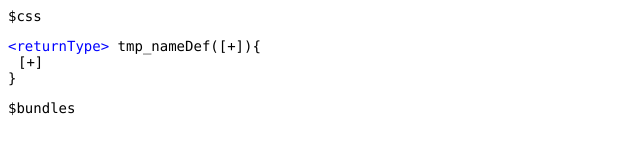
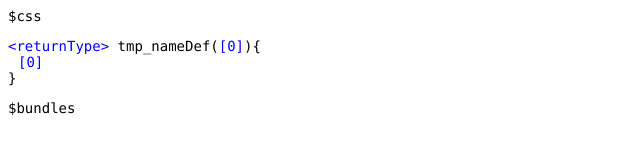
Before and after one commit to sunny-lan/blockcode, a React app: page / in a window 1280 px wide. Shown: the top 160 px of the page, without its empty margins (0-640 px from the left). Built offline with nearby package versions, Linux system fonts and the light colour scheme.

Commit message:
Before refactor for implicit child support

```diff
--- a/src/core/Editor.tsx
+++ b/src/core/Editor.tsx
@@ -36,9 +36,11 @@ export default function Editor(props: EditorProps): JSX.Element {
     const [selected, setSelected] = useState<Block[] | undefined>()
     const renderBlock = useMemo(() => makeRenderer(props.languageRender), [props.languageRender])
 
-    function onSelect(selected?: Block[]) {
+    function onSelect(selected?: Block[],done?:()=>void) {
         setSelected(selected)
+        console.log(selected)
         setSuggestions(selected && props.language.suggest(selected))
+        done && done()
     }
 
     function replaceSelection(newVal: Block) {
--- a/src/lang/Basic.tsx
+++ b/src/lang/Basic.tsx
@@ -3,10 +3,10 @@ import * as React from "react";
 import {lookupChild2, setChild} from "~core/TreeUtils";
 import {Block, BlockChildren, BlockType} from "~core/Block";
 import {useContext} from "react";
-import {BlockContext, EditorContext, RenderProps, getChild, BlockRenderer} from "~/render";
-import {ChildRenderer} from "~render/BasicRenderers";
+import {BlockContext, EditorContext, RenderProps, getChild, BlockRenderer, getChildOpt, getChildOpt2} from "~/render";
+import {ChildRenderer, OptChild, OptionalChild} from "~render/BasicRenderers";
 
-export interface ArrayBlockProps extends RenderProps {
+export interface ArrayBlockProps extends RenderProps<false> {
 
     Separator?: JSX.Element
     parentStyle?: React.CSSProperties,
@@ -22,50 +22,27 @@ export function ArrayBlock(props: ArrayBlockProps) {
     if (!children) throw new Error('Expected child to have elements');
 
 
-    function Inserter() {
-        const style: React.CSSProperties = {
-            background: 'none',
-            border: 'none'
-        };
-
-        const ctx = useContext(EditorContext);
-        if (!ctx) style.color = 'gray';
-
-        return <a
-            style={style}
-
-            onClick={() => {
-                if (!ctx) return;
-                ctx.onChange(props.path.concat(block), setChild(block,len.toString(),{}))
-            }}
-
-
-        >[+]</a>;
-    }
-
-    const {RenderUnknown} = useContext2(BlockContext);
 
     const len = Object.keys(children).length;
     const elems = [];
-    for (let i = 0; i < len; i++) {
+    for (let i = 0; i <= len; i++) {
         if (i > 0)
             if (props.Separator)
                 elems.push(props.Separator)
-        elems.push(<ChildRenderer {...getChild(props, i.toString())}/>)
+        elems.push(<OptionalChild {...getChildOpt(props, i.toString())}/>)
     }
 
-    return <>{elems}<Inserter/></>
+    return <>{elems}</>
 }
 
-export function fromTemplate(template: string): BlockRenderer {
+export function fromTemplate(template: string): BlockRenderer<false> {
     const tokens: [Token, ParsedParams?][] = parseTemplate(template).map(token => {
         if (token.isTemplate) return [token, parseTemplateParam(token.value)]
         return [token]
     })
 
 
-    return function (props: RenderProps): JSX.Element {
-        const {RenderUnknown}=useContext2(BlockContext)
+    return function (props: RenderProps<false>): JSX.Element {
         function renderToken([token, _params]: [Token, ParsedParams?]) {
             if (token.isTemplate) {
                 const params = _params as ParsedParams
--- a/src/render/BasicRenderers.tsx
+++ b/src/render/BasicRenderers.tsx
@@ -1,10 +1,18 @@
 import * as React from 'react';
-import {useContext} from 'react';
+import {useContext, useEffect} from 'react';
 import {Block} from "~core/Block";
-import {BlockContext, ChildRenderProps, EditorContext} from "~render/index";
-import {useContext2} from "~core/Util";
+import {BlockContext, ChildRenderProps, EditorContext, EditorContextType} from "~render/index";
+import {arrayLast2, expectNonNull, useContext2} from "~core/Util";
+import {setChild} from "~core/TreeUtils";
 
-export function ChildRenderer(props: ChildRenderProps) {
+/**
+ * Renders an arbitrary child, handles if the child is missing
+ * Note; doesn't handle when child is undefined
+ *
+ * @param props
+ * @constructor
+ */
+export function ChildRenderer(props: EmptyBlockProps) {
     const {RenderUnknown} = useContext2(BlockContext)
     if (props.block.type)
         return <RenderUnknown {...props}/>
@@ -12,7 +20,90 @@ export function ChildRenderer(props: ChildRenderProps) {
         return <EmptyBlock {...props}/>
 }
 
-export function EmptyBlock(props: ChildRenderProps) {
+interface VirtualChildProps extends ChildRenderProps<true> {
+    children(childProps: ChildRenderProps<false>): JSX.Element
+
+}
+
+/**
+ * Makes it apparent to children that a certain child exists, even if it doesn't
+ * @param props
+ * @constructor
+ */
+export function VirtualChild(props: VirtualChildProps): JSX.Element {
+    const parentCtx = useContext(EditorContext)
+   // const [selected, setSelected] = React.useState<Block>()
+    const [virtualChild] = React.useState<Block>({})
+
+    const faked:EditorContextType|undefined=React.useMemo(()=>parentCtx && {
+        onSelect(path: Block[]) {
+            const selection = arrayLast2(path)
+            if (selection === virtualChild) {
+            //     setSelected(selection)
+                //TODO super sketch
+                const pChildren=arrayLast2(path,2).children;
+                if(!pChildren)throw new Error('bad');
+                const old=pChildren[props.childName];
+                pChildren[props.childName]=virtualChild;
+                parentCtx.onSelect(path, ()=>pChildren[props.childName]=old)
+            } else {
+            //     console.error('this should never happen, since virtualChild is the only child')
+            //     setSelected(undefined)
+                parentCtx.onSelect(path)
+            }
+
+            // parentCtx.onSelect(path)
+        },
+        onChange(path: Block[], newValue: Block) {
+            //TODO this is an optimization since it doesn't check the full path
+            if (arrayLast2(path) === virtualChild) {
+                //if we are setting the virtual child, we cannot directly use the path
+                //as it doesn't exist yet int the actual tree
+                const parent = arrayLast2(props.path);
+                parentCtx.onChange(props.path, setChild(parent, props.childName, newValue))
+            } else {
+                console.error('this should never happen, since virtualChild is the only child')
+                parentCtx.onChange(path, newValue)
+            }
+        },
+        selected:parentCtx.selected
+    },[props.childName,props.path,parentCtx]);
+
+    return <EditorContext.Provider value={faked}>
+        {props.children({
+            ...props,
+            block: virtualChild
+        })}
+    </EditorContext.Provider>
+}
+
+export function OptChild(props:ChildRenderProps<true>) {
+    return <VirtualChild {...props}>{props2=>(
+        <ChildRenderer {...props2} childHint={`[${props2.childName}]`}/>
+    )}</VirtualChild>
+}
+
+export function OptionalChild(props:ChildRenderProps<boolean>) {
+    if(props.block){
+        return ChildRenderer(props)
+    }else{
+        return OptChild(props)
+    }
+}
+
+export interface EmptyBlockProps extends ChildRenderProps<false> {
+    /**
+     * The text displayed to help the user know what this child is supposed to be
+     */
+    childHint?: string
+}
+
+/**
+ * Renders the tooltip for a missing block
+ * @param props
+ * @constructor
+ */
+export function EmptyBlock(props: EmptyBlockProps) {
     const root = props.block, path = props.path;
     const context = useContext(EditorContext)
 
@@ -27,11 +118,14 @@ export function EmptyBlock(props: ChildRenderProps) {
     }
     if (!context)
         style.color = 'gray'
+
+    let text = props.childHint ?? `<${props.childName}>`;
+
     return <a
         onClick={() => context && context.onSelect(path.concat(root))}
         style={style}
     >
-        {`<${props.childName}>`}
+        {text}
     </a>
 
 }
--- a/src/render/index.tsx
+++ b/src/render/index.tsx
@@ -1,42 +1,58 @@
 import {Block} from "~core/Block";
 import * as React from 'react'
+import {setChild} from "~core/TreeUtils";
+import {expectNonNull} from "~core/Util";
 
-export interface RenderProps2 {
-    block: Block
-    path?:Block[]
+export interface RenderProps2<optional extends boolean> {
+    block: optional extends true ? undefined : Block
+    path?: Block[]
+
+    // onChange?(newBlock: Block): void
 }
+
 /**
  * With these props, any Block should be able to render
  */
-export interface RenderProps extends RenderProps2{
+export interface RenderProps<optional extends boolean> extends RenderProps2<optional> {
     /**
      * Does not include {this.block}
      */
     path: Block[]
 }
 
-export interface BlockRenderer {
-    (props: RenderProps): JSX.Element
+export interface BlockRenderer<optional extends boolean> {
+    (props: RenderProps<optional>): JSX.Element
 }
 
 export interface BlockRenderer2 {
-    (props: RenderProps2): JSX.Element
+    (props: RenderProps2<false>): JSX.Element
 }
 
 
 export interface LanguageRenderer {
-    [blockType: string]: BlockRenderer
+    [blockType: string]: BlockRenderer<false>
 }
 
 export interface BlockContextType {
-    RenderUnknown: BlockRenderer
+    RenderUnknown: BlockRenderer<false>
 }
 
 export interface EditorContextType {
-    onSelect(path: Block[]): void
+    /**
+     *
+     * @param path Path to the selected block where {path[path.length-1]} is the selected block
+     * and {path[0]} is the root
+     * @param done Called when update is done
+     */
+    onSelect(path?: Block[], done?:()=>void): void
 
     selected?: Block
 
+    /**
+     *
+     * @param path Path to update, where the last element is the block to replace
+     * @param newValue
+     */
     onChange(path: Block[], newValue: Block): void
 }
 
@@ -44,38 +60,40 @@ export interface EditorContextType {
 export const BlockContext = React.createContext<BlockContextType | undefined>(undefined);
 export const EditorContext = React.createContext<EditorContextType | undefined>(undefined);
 
-export interface OptChildRenderProps {
-    block?:Block
-    path:Block[]
-    childName:string
+export interface ChildRenderProps<optional extends boolean> extends RenderProps<optional> {
+    childName: string
 }
 
-export interface ChildRenderProps extends OptChildRenderProps{
-    block:Block
+export function getChild(props: RenderProps<false>, childName: string): ChildRenderProps<false> {
+    const res = getChildOpt(props, childName)
+    if (!res.block) throw new Error(`Child ${childName} doesn't exist on block`);
+    return res
 }
 
-export function getChild(props: RenderProps, childName: string):ChildRenderProps {
+export function getChildOpt2(props: RenderProps<false>, childName: string): ChildRenderProps<true> {
     const res = getChildOpt(props, childName)
-    if (!res.block ) throw new Error(`Child ${childName} doesn't exist on block`);
-    return res as ChildRenderProps
+    if (res.block) throw new Error(`Child ${childName} shouldn't exist on block`);
+    return res
 }
 
-export function getChildOpt(props: RenderProps, childName: string) :OptChildRenderProps{
+export function getChildOpt(props: RenderProps<false>, childName: string): ChildRenderProps<boolean> {
     if (!props.block.children)
         throw new Error('Invalid block given. Block has no children');
     return {
         block: props.block.children[childName],
         path: props.path.concat(props.block),
         childName,
+        // onChange: props.onChange && ((newBlock: Block) => {
+        //     expectNonNull(props.onChange)
+        //     props.onChange(setChild(props.block, childName, newBlock))
+        // })
     }
 }
 
-export function makeRenderer(renderer: LanguageRenderer) :BlockRenderer2{
-    function render(props: RenderProps): JSX.Element {
+export function makeRenderer(renderer: LanguageRenderer): BlockRenderer2 {
+    function render(props: RenderProps<false>): JSX.Element {
 
-        const root = props.block
-        const block = root;
-        const path = props.path;
+        const block = props.block;
 
         if (!block.type) {
             throw new Error(`Unknown how to render block`);
@@ -86,14 +104,14 @@ export function makeRenderer(renderer: LanguageRenderer) :BlockRenderer2{
             throw new Error(`No renderer for block: ${block.type}`);
 
         const RenderBlock = renderer[block.type];
-        return <RenderBlock path={path} block={block}/>
+        return <RenderBlock {...props}/>
     }
 
-    return (x: RenderProps2) => {
+    return (props: RenderProps2<false>) => {
         return <BlockContext.Provider value={{
             RenderUnknown: render
         }}>
-            {render({block:x.block, path: x.path ?? []})}
+            {render({...props, path: props.path ?? []})}
         </BlockContext.Provider>
     }
 }
```
